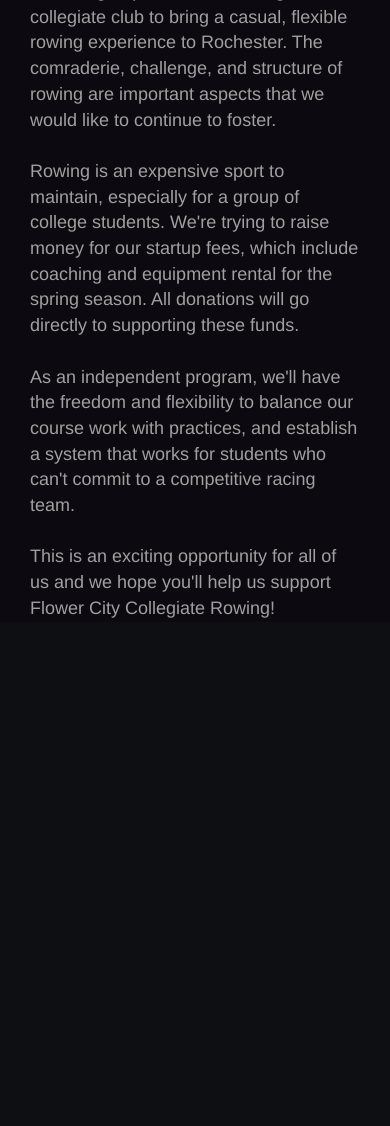
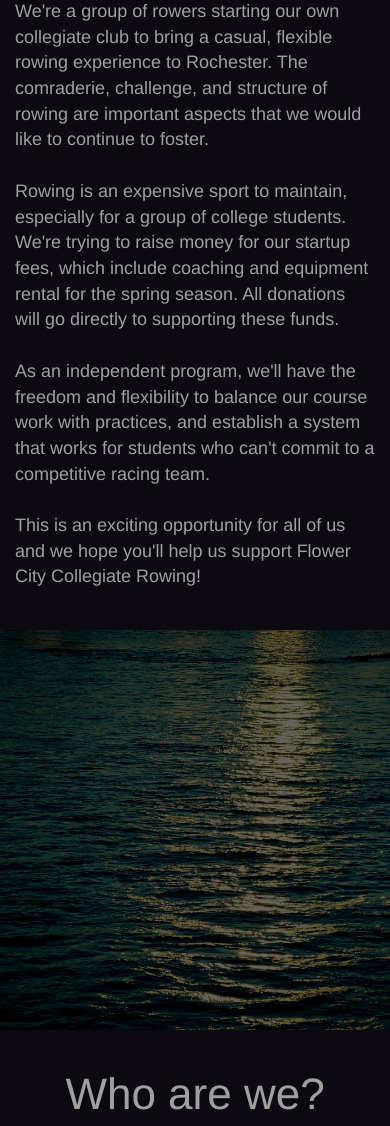
Before and after one commit to amk5401/FCCR, a PHP site: page /aboutUs.php in a window 390 px wide. Shown: the part 356-1482 px from the top of the page. Before the commit the page ends 974 px from the top, so only its background shows below. Run offline with PHP 8.4, Linux system fonts and the light colour scheme.

Commit message:
added parallax scrolling

```diff
--- a/aboutUs.php
+++ b/aboutUs.php
@@ -1,11 +1,30 @@
 <?php include './header.php' ?>
 
 <div class="aboutUsContainer">
-    <div class="col-md-12 pictureContainer">
-        <img class="team-picture" src="/assets/images/Team_wide.jpg" alt="Team picture" />
-        <div class="overlay"></div>
+    <div class="col-md-12 parallax-image team-image">
+        <div class="parallaxContainer overlay"></div>
     </div>
     <div class="col-md-12 middle center-text">
+        <h1>Who are we?</h1>
+        <div class="col-md-4 col-md-offset-2">
+        <div id="playArrow"></div>
+            <video id="rowingClip" onclick="playPause()">
+                <source src="assets/images/Rowing_Clip.mp4" type="video/mp4">
+            </video>
+        </div>
+        <div class="col-md-4">
+            <p>
+                We're a group of rowers starting our own collegiate club to bring a casual, flexible rowing experience to Rochester. The comraderie, challenge, and structure of rowing are important aspects that we would like to continue to foster.
+                </br></br>Rowing is an expensive sport to maintain, especially for a group of college students. We're trying to raise money for our startup fees, which include coaching and equipment rental for the spring season. All donations will go directly to supporting these funds.
+                </br></br>As an independent program, we'll have the freedom and flexibility to balance our course work with practices, and establish a system that works for students who can't commit to a competitive racing team.
+                </br></br>This is an exciting opportunity for all of us and we hope you'll help us support Flower City Collegiate Rowing!
+            </p>
+        </div>
+    </div>
+    <div class="col-md-12 parallax-image water-image">
+        <div class="parallaxContainer overlay"></div>
+    </div>
+    <div class="col-md-12 bottom center-text">
         <h1>Who are we?</h1>
         <div class="col-md-4 col-md-offset-2">
         <div id="playArrow"></div>
--- a/css/custom.css
+++ b/css/custom.css
@@ -83,16 +83,52 @@ body { background-color: #0d0911 }
 
 .center-text { text-align: center; }
 
-.pictureContainer .overlay { background-color: #000000; position: absolute; top: 0px; bottom: -6px; left: 0px; right: 0px; opacity: 0.60; filter:alpha(opacity=60); z-index: 2; }
-.pictureContainer { padding: 0;}
+.parallaxContainer {
+    height: 400px;
+    background-position: 50% 50%;
+    background-repeat: no-repeat;
+    background-attachment: fixed;
+    background-size: cover;
+}
+.overlay {  background-color: #000000; opacity: 0.60; filter:alpha(opacity=60); z-index: 2; }
 
-.team-picture {
-    width: 100%;
+.parallax-image.team-image {
+    padding: 0px;
+    background: no-repeat fixed url(/assets/images/Team_wide.jpg);
 
     -webkit-filter: blur(3px);
     -moz-filter: blur(3px);
     -o-filter: blur(3px);
     filter: blur(3px);
+
+    -webkit-background-size: 100%;
+    -moz-background-size: 100%;
+    -o-background-size: 100%;
+    background-size: 100%;
+}
+
+.parallax-image.team-image > .parallaxContainer {
+    height: 550px;
+}
+
+.parallax-image.water-image {
+    padding: 0px;
+    /* https://pixabay.com/en/water-river-flow-nature-mood-wave-1138954/ */
+    background: no-repeat fixed url(/assets/images/River.jpg);
+
+	-webkit-background-size: cover;
+	-moz-background-size: cover;
+	-o-background-size: cover;
+	background-size: cover;
+
+}
+
+.middle {
+    padding: 20px 0px 30px 0px;
+}
+
+.bottom {
+    padding: 20px 0px 0px 0px;
 }
 
 #playArrow {
--- a/js/custom.js
+++ b/js/custom.js
@@ -7,7 +7,7 @@ $(document).ready(function () {
 
 function applyHeader() {
     $('.jumbotron').css({ height: ($(window).height()) + 'px' });
-    $('.aboutUsContainer').css({ height: ($(window).height()) + 'px' });
+    $('.parallax-image.team-image > .parallaxContainer').css({ height: ($(window).width()/3.84) + 'px' });
 }
 
 function sendNewMessage() {
```
Also changed, not shown: assets/images/River.jpg (added).
